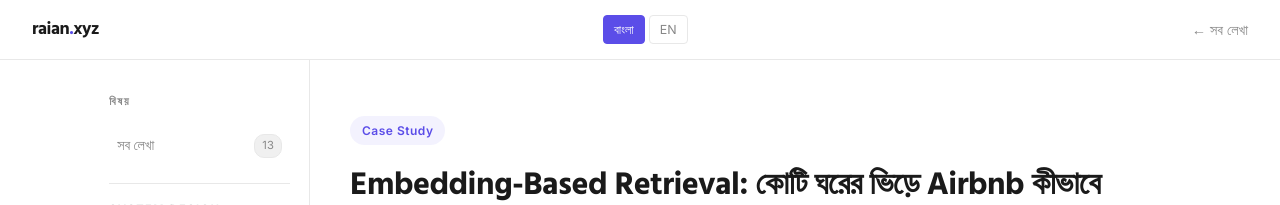
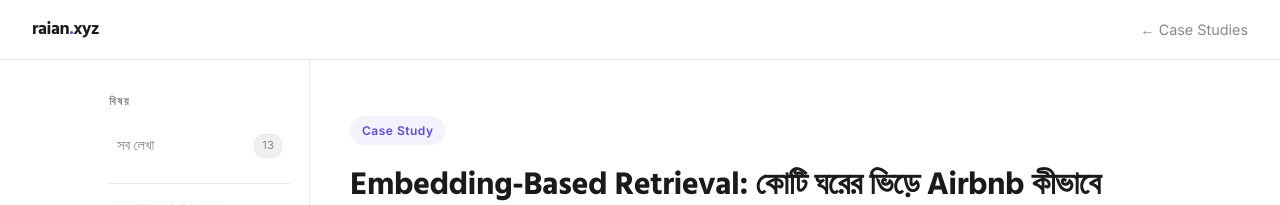
Before and after one commit to raianul/raianul.github.io, a Jekyll site: the page built from case-studies/airbnb-embedding-based-retrieval.md, in a window 1280 px wide. Shown: the top 205 px of the page. Built offline with Jekyll 4.4.1, drawn with Linux system fonts in a browser that asks for light colours.

Commit message:
Hide lang toggle and fix back link for case-study pages
Co-Authored-By: Claude Sonnet 4.6 <noreply@anthropic.com>

```diff
--- a/_layouts/post.html
+++ b/_layouts/post.html
@@ -358,6 +358,7 @@
 
   <nav>
     <a href="/" class="nav-logo">raian<span>.</span>xyz</a>
+    {% unless page.url contains '/case-studies/' %}
     <div class="lang-toggle">
       {% if page.lang == "en" %}
         {% assign bn_url = page.url | remove_first: "/en" %}
@@ -368,7 +369,10 @@
         <a href="/en{{ page.url }}" class="lang-btn">EN</a>
       {% endif %}
     </div>
-    {% if page.lang == "en" %}
+    {% endunless %}
+    {% if page.url contains '/case-studies/' %}
+      <a href="/case-studies" class="nav-back">← Case Studies</a>
+    {% elsif page.lang == "en" %}
       <a href="/en/" class="nav-back">← All Articles</a>
     {% else %}
       <a href="/blog" class="nav-back">← সব লেখা</a>
```
